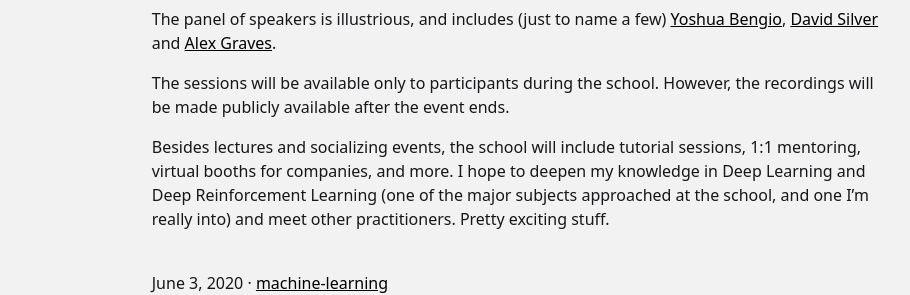
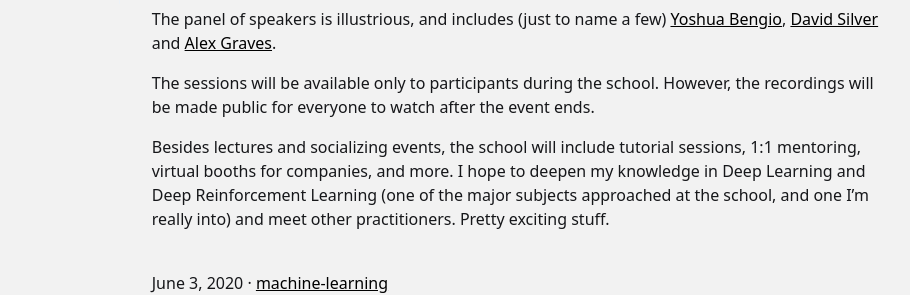
Before and after one commit to fernandeslouro/blog, a Jekyll site: the page built from _posts/2020-06-03-accepted-at-the-eastern-european-machine-learning-summer-school.md.md, in a window 1280 px wide. Shown: the part 193-488 px from the top of the page, without its empty margins (201-1111 px from the left). Built offline with Jekyll 4.4.1, drawn with Linux system fonts in a browser that asks for light colours.

Commit message:
Update 2020-06-03-accepted-at-the-eastern-european-machine-learning-summer-school.md.md

```diff
--- a/_posts/2020-06-03-accepted-at-the-eastern-european-machine-learning-summer-school.md.md
+++ b/_posts/2020-06-03-accepted-at-the-eastern-european-machine-learning-summer-school.md.md
@@ -8,6 +8,6 @@ I just got accepted to the [Eastern European Machine Learning Summer School](htt
 
 The panel of speakers is illustrious, and includes (just to name a few) [Yoshua Bengio](https://yoshuabengio.org/), [David Silver](https://www.davidsilver.uk/) and [Alex Graves](https://scholar.google.co.uk/citations?user=DaFHynwAAAAJ&hl=en).
 
-The sessions will be available only to participants during the school. However, the recordings will be made publicly available after the event ends.
+The sessions will be available only to participants during the school. However, the recordings will be made public for everyone to watch after the event ends.
 
 Besides lectures and socializing events, the school will include tutorial sessions, 1:1 mentoring, virtual booths for companies, and more. I hope to deepen my knowledge in Deep Learning and Deep Reinforcement Learning (one of the major subjects approached at the school, and one I'm really into) and meet other practitioners. Pretty exciting stuff.
```
